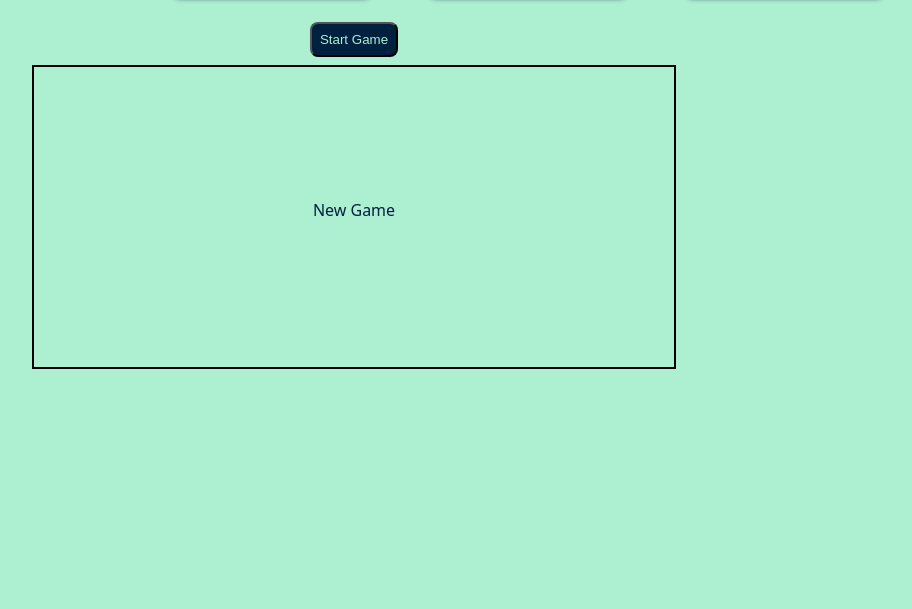
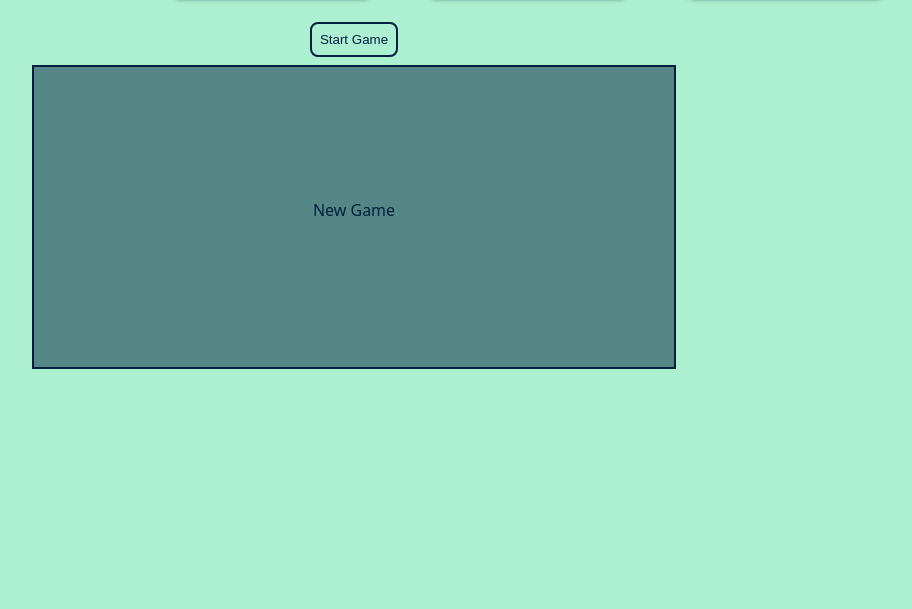
Before and after one commit to itsmekhvedela/itsmekhvedela.github.io, a PHP site: page /game/ in a window 1280 px wide. Shown: the part 60-669 px from the top of the page, without its empty margins (286-1198 px from the left). Run offline with PHP 8.4, Linux system fonts and the light colour scheme.

Commit message:
Update styles.css

```diff
--- a/game/styles.css
+++ b/game/styles.css
@@ -68,7 +68,8 @@ footer {
 }
 .gameBorder {
     display: inline-block;
-    border: 2px solid black;
+    background: var(--color-one-transparent);
+    border: 2px solid var(--color-one);
     margin: 8px;
     width: clamp(450px, 50%, 750px);
     height: 300px;
@@ -80,8 +81,9 @@ footer {
 .rickrollBtn {
     border-radius: 8px;
     padding: 8px;
-    background: var(--color-one);
-    color: var(--color-two);
+    border: 2px solid var(--color-one);
+    background: var(--color-two);
+    color: var(--color-one);
 }
 nav > .nav-button-active{
     text-align: center;
```
